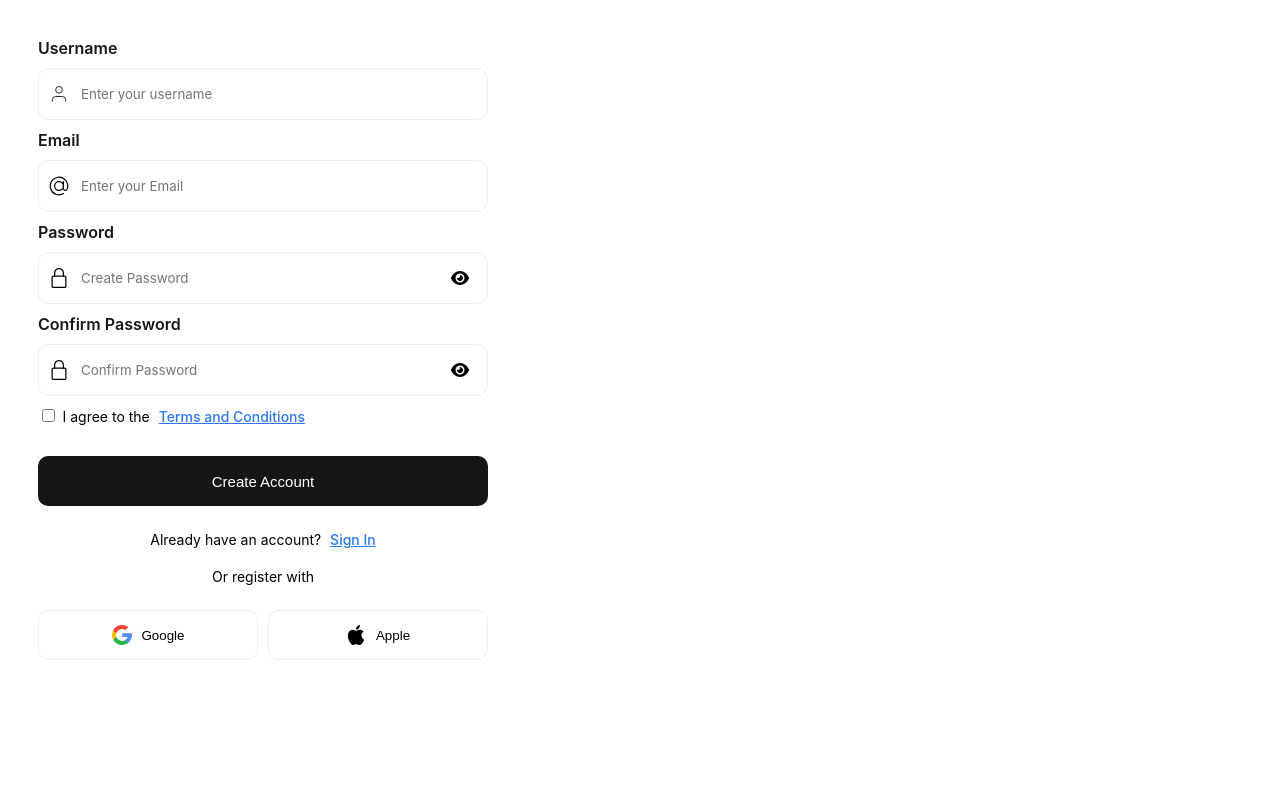
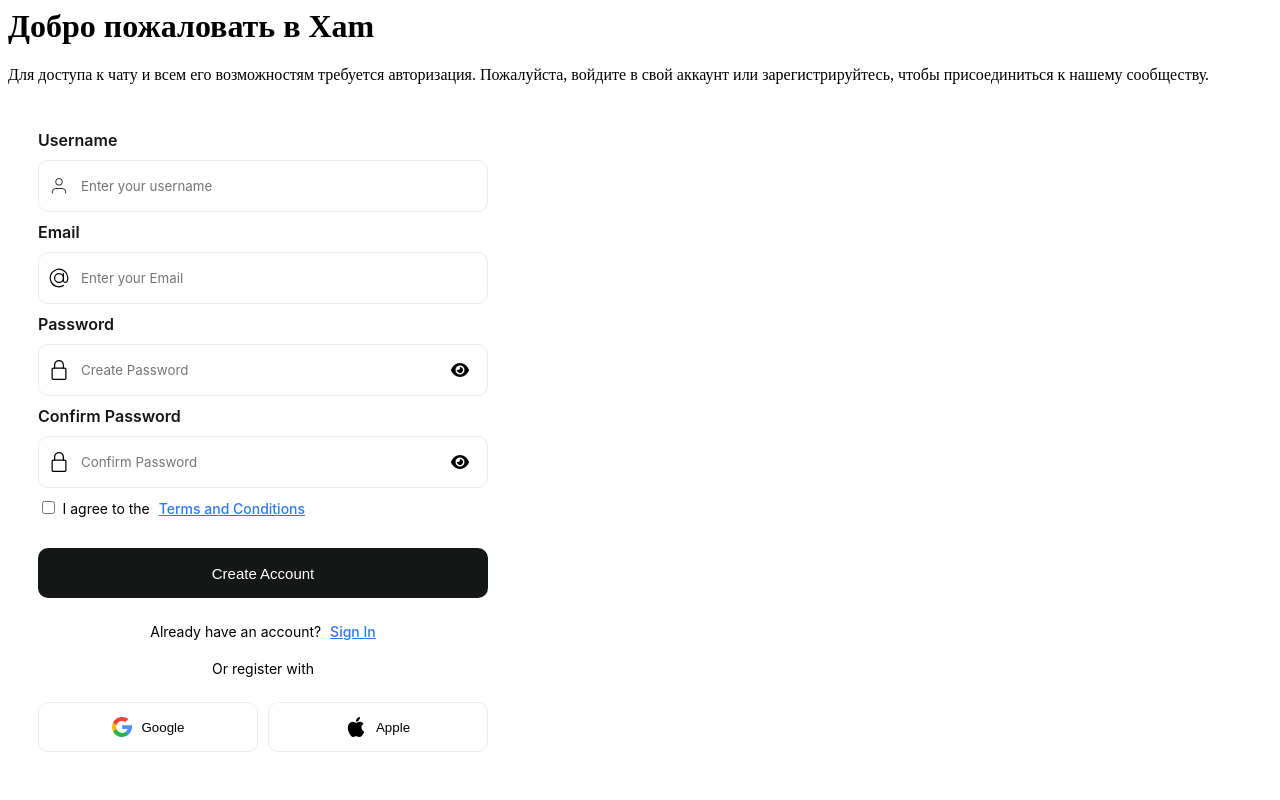
Before and after one commit to wpotoke/django_chat, a Django app: page /accounts/register/ in a window 1280 px wide. Run offline with Django 5.2, Linux system fonts and the light colour scheme.

Commit message:
feat: enhance registration form layout and styling
- Added welcome header with explanatory text
- Wrapped form in auth-container for better spacing
- Maintained all existing fields and validation
- Preserved social login options
- Improved visual hierarchy while keeping functionality

```diff
--- a/templates/accounts/user_register.html
+++ b/templates/accounts/user_register.html
@@ -1,8 +1,24 @@
-{% extends 'base.html' %} {% load static %} {% block css %}
+{% extends 'base.html' %}
+{% load static %}
+
+{% block css %}
   <link rel="stylesheet" href="{% static 'css/user_register.css' %}" />
-{% endblock %} {% block title %}
+{% endblock %}
+
+{% block title %}
   Register
-{% endblock %} {% block content %}
+{% endblock %}
+
+{% block content %}
+<div class="auth-container">
+  <div class="auth-header">
+    <h1 class="auth-title">Добро пожаловать в Xam</h1>
+    <p class="auth-subtitle">
+      Для доступа к чату и всем его возможностям требуется авторизация.
+      Пожалуйста, войдите в свой аккаунт или зарегистрируйтесь,
+      чтобы присоединиться к нашему сообществу.
+    </p>
+  </div>
   <form class="form" method="post" action="{% url 'user_register' %}">
     {% csrf_token %}
 
```
